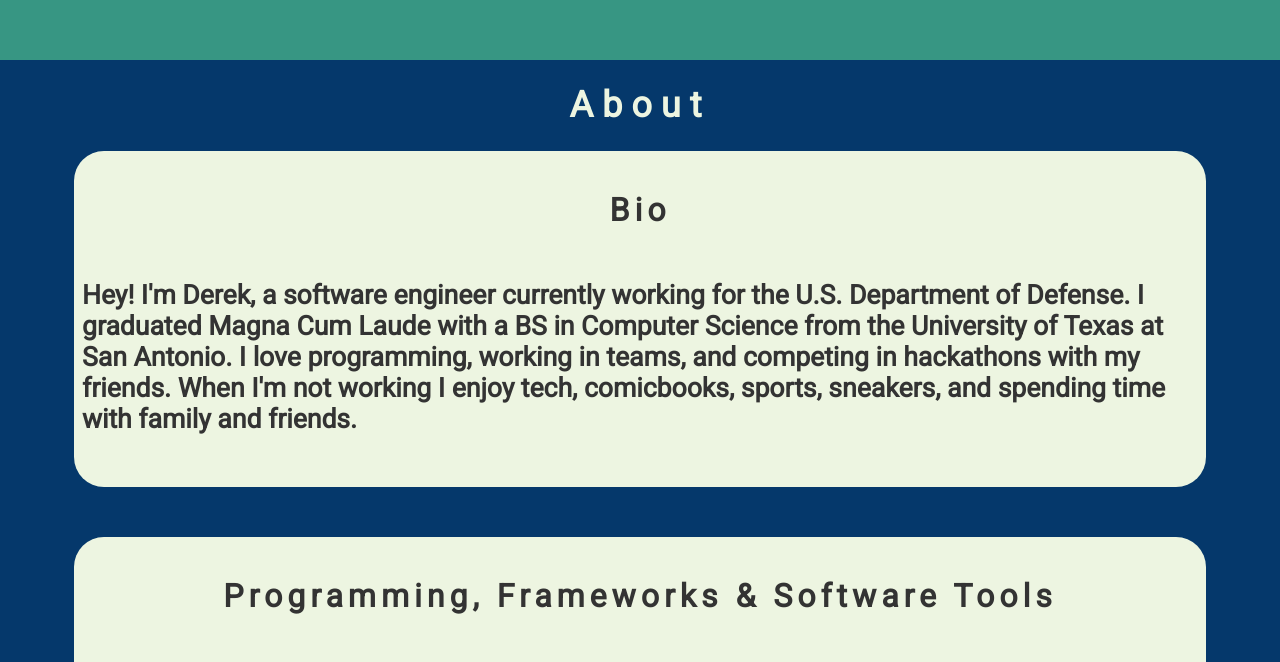
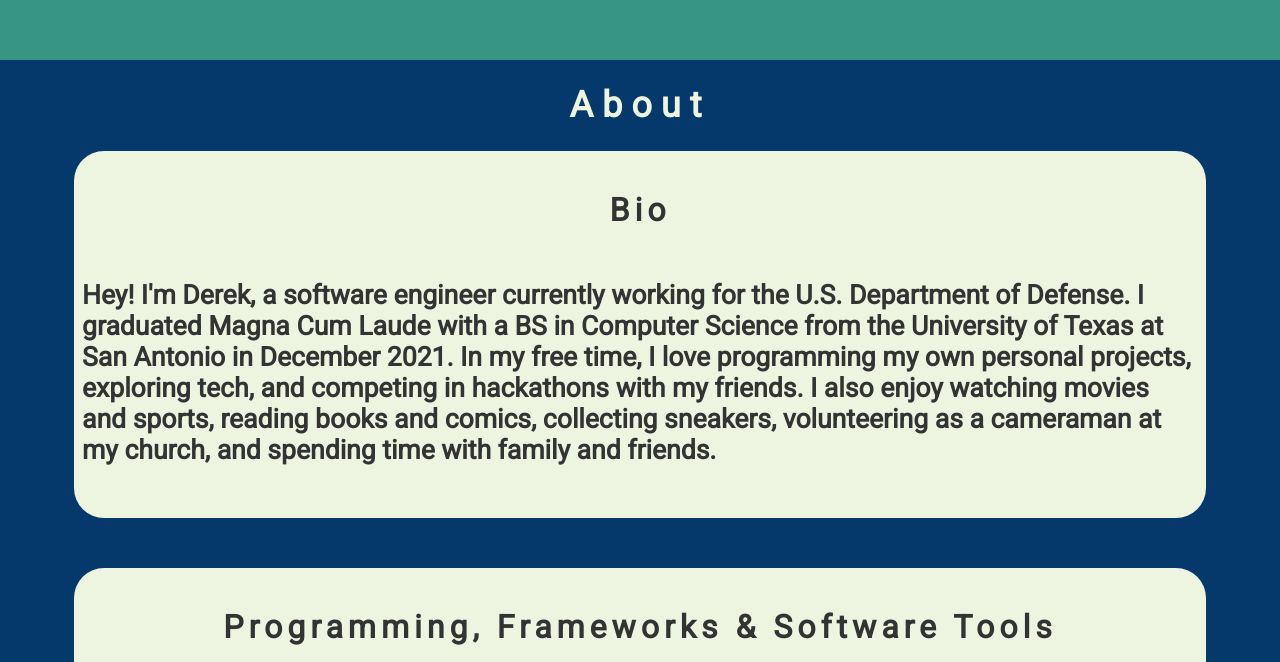
Before and after one commit to dtcii424/personal-site, a React (Create React App) app: page / in a window 1280 px wide. Shown: the part 597-1259 px from the top of the page. Built offline with nearby package versions, Linux system fonts and the light colour scheme; some icons are missing.

Commit message:
Final changes before initial deployment

```diff
--- a/src/components/About/About.jsx
+++ b/src/components/About/About.jsx
@@ -13,10 +13,14 @@
             <div className="a-content">
                 <div className="a-card1">
                     <h3 style={{fontSize: "32px"}}>Bio</h3>
-                    <h5>Hey! I'm Derek, a software engineer currently working for the U.S. Department of Defense.
-                        I graduated Magna Cum Laude with a BS in Computer Science from the University of Texas at San Antonio.
-                        I love programming, working in teams, and competing in hackathons with my friends.
-                        When I'm not working I enjoy tech, comicbooks, sports, sneakers, and spending time with family and friends.</h5>
+                    <h5>
+                        Hey! I'm Derek, a software engineer currently working for the U.S. Department
+                        of Defense. I graduated Magna Cum Laude with a BS in Computer Science from the University
+                        of Texas at San Antonio in December 2021. In my free time, I love programming my own personal
+                        projects, exploring tech, and competing in hackathons with my friends. I also enjoy watching
+                        movies and sports, reading books and comics, collecting sneakers, volunteering as
+                        a cameraman at my church, and spending time with family and friends.
+                     </h5>
                 </div>
                 <div className="a-card2">
                     <h3 style={{fontSize: "32px"}}>Programming, Frameworks & Software Tools</h3>
--- a/src/components/Intro/Intro.jsx
+++ b/src/components/Intro/Intro.jsx
@@ -4,16 +4,16 @@
 
 import { useRef } from "react";
 const Intro = () => {
-    const aboutPart = useRef(null);
+    const aboutSection = useRef(null);
 
     const myFunc = () =>
         window.scrollTo({
-            top: aboutPart.current.offsetTop + aboutPart.current.offsetHeight,
+            top: aboutSection.current.offsetTop + aboutSection.current.offsetHeight,
             behavior: "smooth"
         });
 
     return(
-        <div id="i" ref={aboutPart}>
+        <div id="i" ref={aboutSection}>
             <div className="i-content">
                 <img className="i-profilePic" src={Portrait} alt="Derek Cox II"></img>
                 <h1>Derek Cox II</h1>
```
